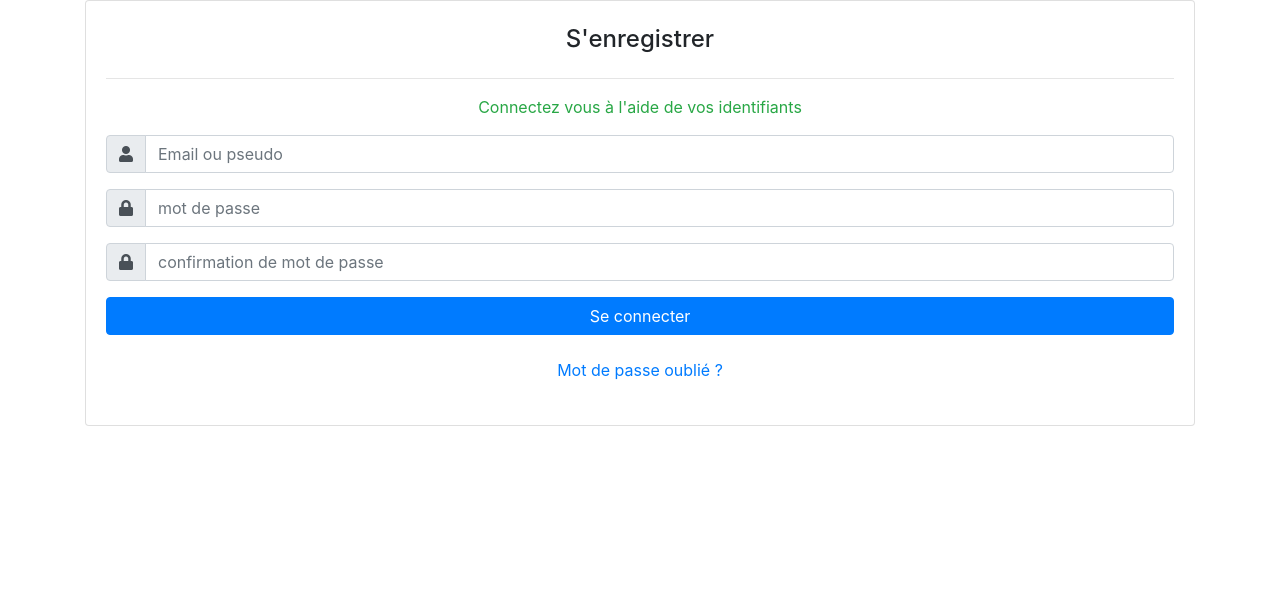
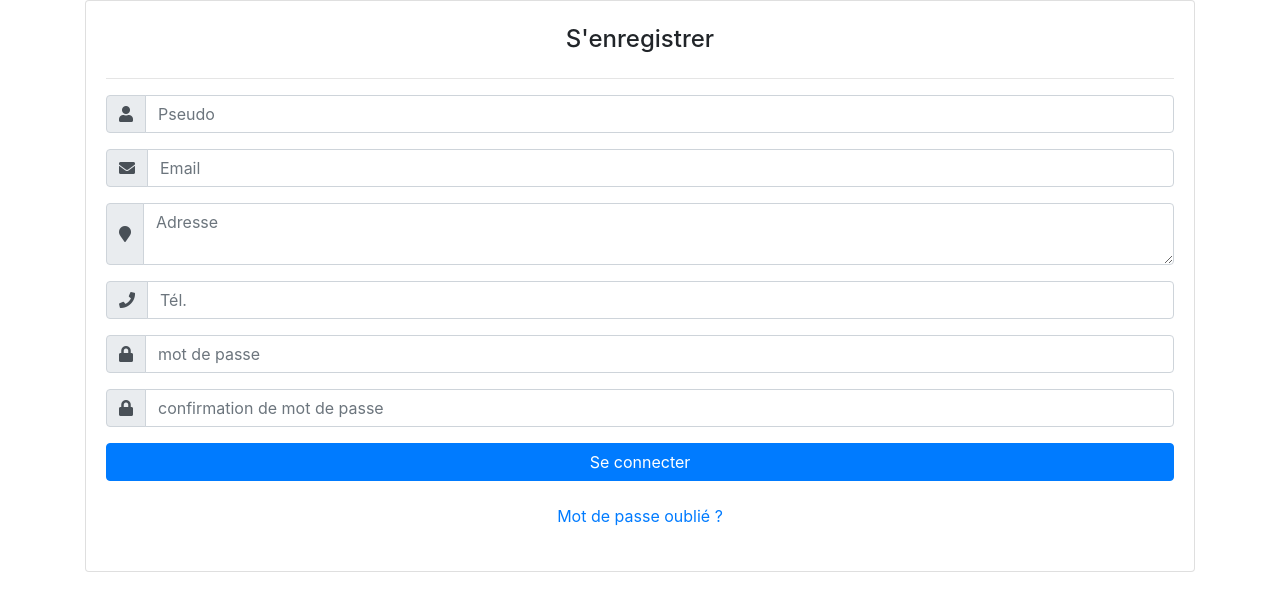
Before and after one commit to FaresQed/Cinefa, a PHP site: page /sign-up.php in a window 1280 px wide. Shown: the top 611 px of the page. Run offline with PHP 8.4, Linux system fonts and the light colour scheme; tables that the repository leaves empty or names only in its code hold one stand-in row (values such as "Sample post"); some libraries are stand-ins or nearby versions.

Commit message:
add sign up form

```diff
--- a/movie_detail.php
+++ b/movie_detail.php
@@ -96,7 +96,7 @@ if(isset($_GET['idOfMovie'])){
     echo '<pre><a href="actor_detail.php?idOfActor='.$movie_while['id_actor'].'">'.$movie_while['act_name'].'</a></pre>';
   }
   echo '</p>';
-  echo '<p class="lead"> Réalisateurs: ';
+  echo '<p class="lead"> Réalisateurs: </p>';
   while($director = mysqli_fetch_assoc($select_movie_director)){
     echo '<pre><a href="director_detail.php?idOfdirector='.$director['id_director'].'">'.$director['dir_name'].'</a></pre>';
   }
@@ -104,6 +104,7 @@ if(isset($_GET['idOfMovie'])){
 }
 echo '<div class="jumbotron my-4">
     <center>
+    <p class="lead"> Bande-annonce :  </p>
       <iframe width="560" height="315" src="'. $movie['bo'].'" frameborder="0" allow="accelerometer; autoplay; encrypted-media; gyroscope; picture-in-picture" allowfullscreen></iframe>
     </center>
   </div>'
--- a/sign-up.php
+++ b/sign-up.php
@@ -4,7 +4,7 @@
       <meta charset="UTF-8">
       <meta name="viewport" content="width=device-width, initial-scale=1.0">
       <meta http-equiv="X-UA-Compatible" content="ie=edge">
-      <title>Document</title>
+      <title>Inscription Cinefa</title>
       <link href="//maxcdn.bootstrapcdn.com/bootstrap/4.0.0/css/bootstrap.min.css" rel="stylesheet" id="bootstrap-css">
       <script src="//maxcdn.bootstrapcdn.com/bootstrap/4.0.0/js/bootstrap.min.js"></script>
       <script src="//cdnjs.cloudflare.com/ajax/libs/jquery/3.2.1/jquery.min.js"></script>
@@ -15,14 +15,37 @@
          <article class="card-body">
             <h4 class="card-title text-center mb-4 mt-1">S'enregistrer</h4>
             <hr>
-            <p class="text-success text-center">Connectez vous à l'aide de vos identifiants</p>
-            <form method="post" action="./my-account.php">
+            <form method="post" action="">
                <div class="form-group">
                   <div class="input-group">
                      <div class="input-group-prepend">
                         <span class="input-group-text"> <i class="fa fa-user"></i> </span>
                      </div>
-                     <input name="user_id" class="form-control" placeholder="Email ou pseudo" type="email">
+                     <input name="user_id" class="form-control" placeholder="Pseudo" type="text">
+                  </div>
+               </div>
+               <div class="form-group">
+                  <div class="input-group">
+                     <div class="input-group-prepend">
+                        <span class="input-group-text"> <i class="fa fa-envelope"></i> </span>
+                     </div>
+                     <input name="mail" class="form-control" placeholder="Email" type="text">
+                  </div>
+               </div>
+               <div class="form-group">
+               <div class="input-group">
+                  <div class="input-group-prepend">
+                     <span class="input-group-text"><i class="fa fa-map-marker"></i></span>
+                  </div>
+                  <textarea class="form-control" name="address" placeholder="Adresse"></textarea>
+                  </div>
+               </div>
+               <div class="form-group">
+                  <div class="input-group">
+                     <div class="input-group-prepend">
+                        <span class="input-group-text"> <i class="fa fa-phone"></i> </span>
+                     </div>
+                     <input name="phone" class="form-control" placeholder="Tél." type="tel">
                   </div>
                </div>
                <div class="form-group">
@@ -54,20 +77,35 @@
       </div>
       <!--container end.//-->
    </body>
-   <?php
+
+<?php
+
+  require 'connectmysql.php';
+
 
   if(isset($_POST['submit'])){
 
-    extract($_POST);
+   $user_id = $_POST['user_id'];
+   $mail = $_POST['mail'];
+   $address = $_POST['address'];
+   $phone= $_POST['phone'];
+   $password = $_POST['password'];
+   $passwordconf = $_POST['passwordconf'];
 
-    if(!empty($user_id) && !empty($password) && !empty($passwordconf)){
-      include 'connectmysql.php';
-      global $db;
-    };
+   $sqlverify = "SELECT `pseudo`, `mail` FROM  Users ";
+   $select_user_pseudo = mysqli_query($db_handle, $sqlverify);
+
+   $sqlsign_in = "INSERT INTO Users (`pseudo`,`address`, `mail`, `phone`, `password`) VALUES ($user_id, $address, $mail, $phone, $password)";
+
+   if(!isset($user_id) || !isset($password) || !isset($passwordconf) || (($passwordconf) != ($password)) ){
+      echo "mot de passe ou pseudo invalide";
+    }else if($insert_user_pseudo = mysqli_query($db_handle, $sqlsign_in)){
+         $insert_user_pseudo = mysqli_query($db_handle, $sqlsign_in);
+         echo "ajout avec succés";
+         }
+      }
 
 
-  }
+?>
 
-
-  ?>
 </html>
```
Also changed, not shown: sign-in.php (+2 -11 lines).
